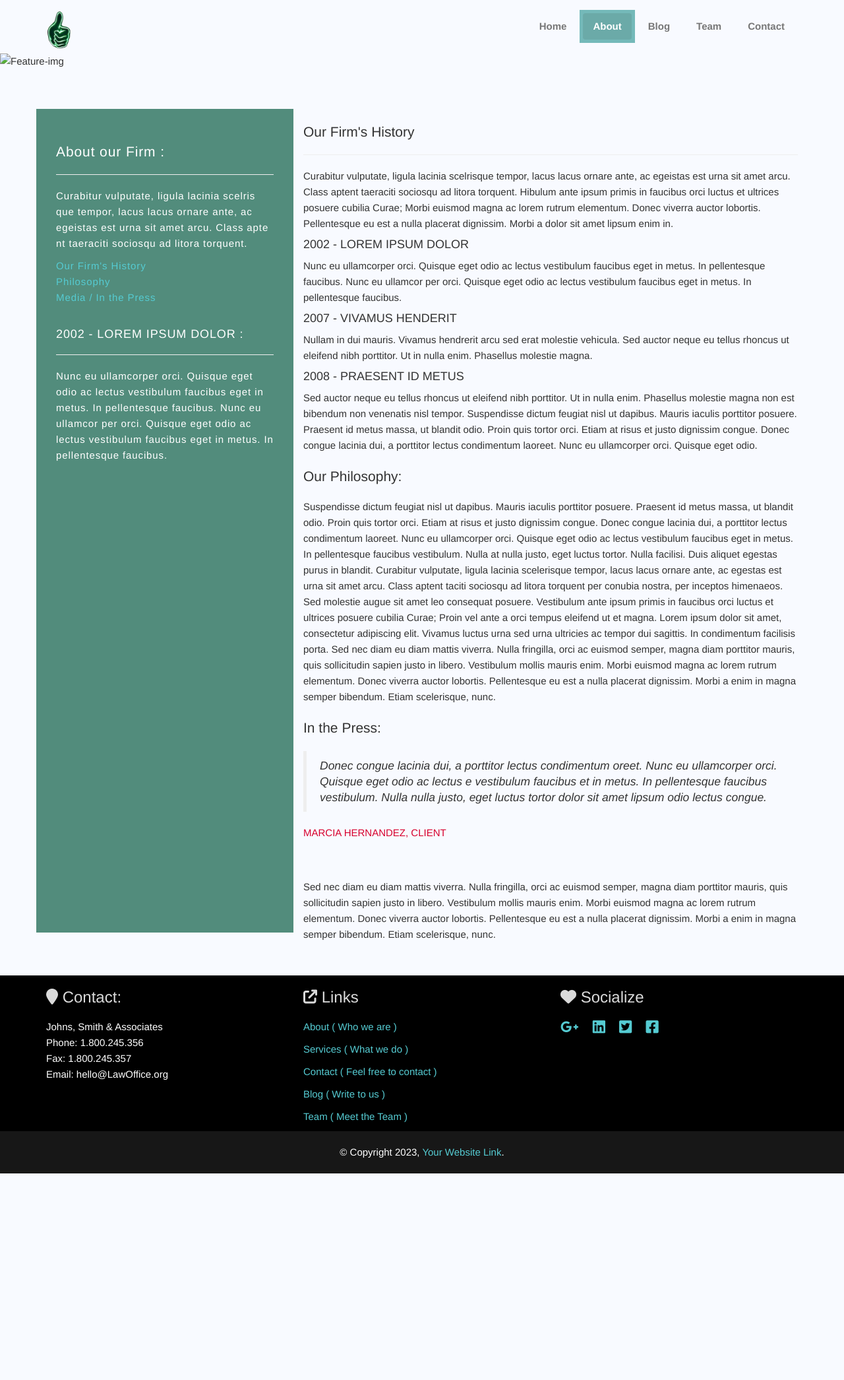
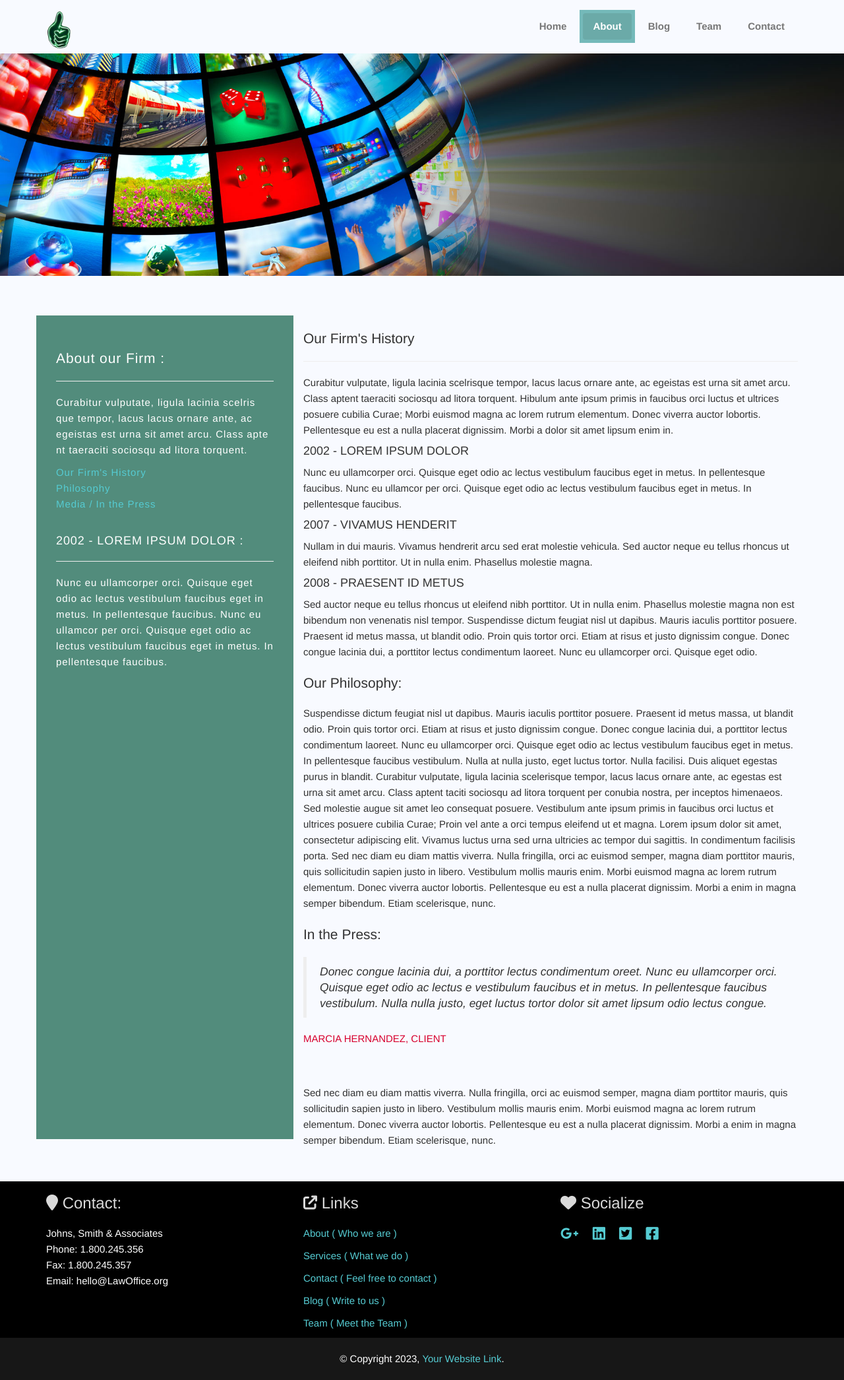
Before and after one commit to yong-lim/greenhouse, a Jekyll site: the page built from _pages/about.html, in a window 1280 px wide. Shown: the whole page at 66% size. Built offline with Jekyll 4.4.1, drawn with Linux system fonts in a browser that asks for light colours; before the commit the page ends 1778 px from its top, so only the background shows below that.

Commit message:
Fix missing image

```diff
--- a/_pages/about.html
+++ b/_pages/about.html
@@ -6,7 +6,7 @@ permalink: /about
 <!-- Main Container -->
 
 <div class="row container-kamn">
-  <img src="../assets/img/slider/slide1.jpg" class="blog-post" alt="Feature-img" align="right" width="100%">
+  <img src="../assets/img/slider/1900x500/slide1.jpg" class="blog-post" alt="Feature-img" align="right" width="100%">
 </div>
 
 <div id="banners"></div>
```
